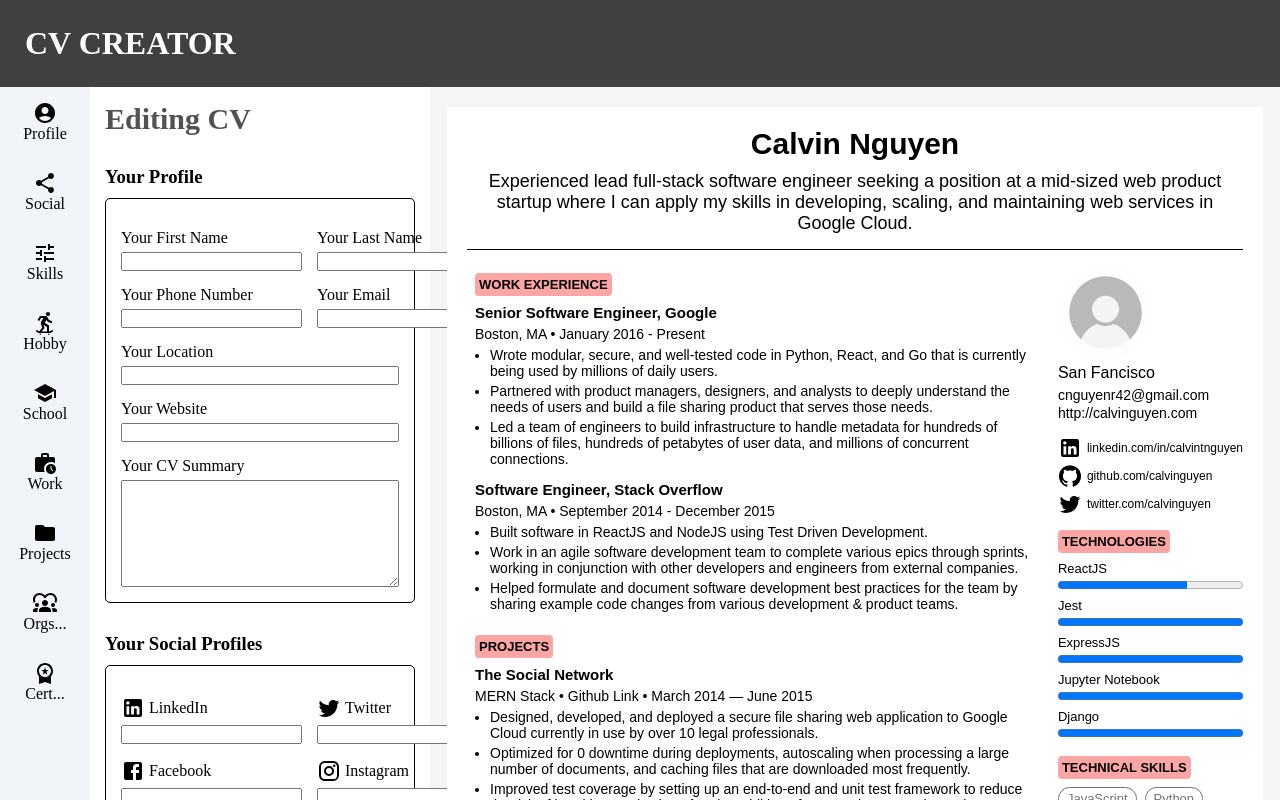
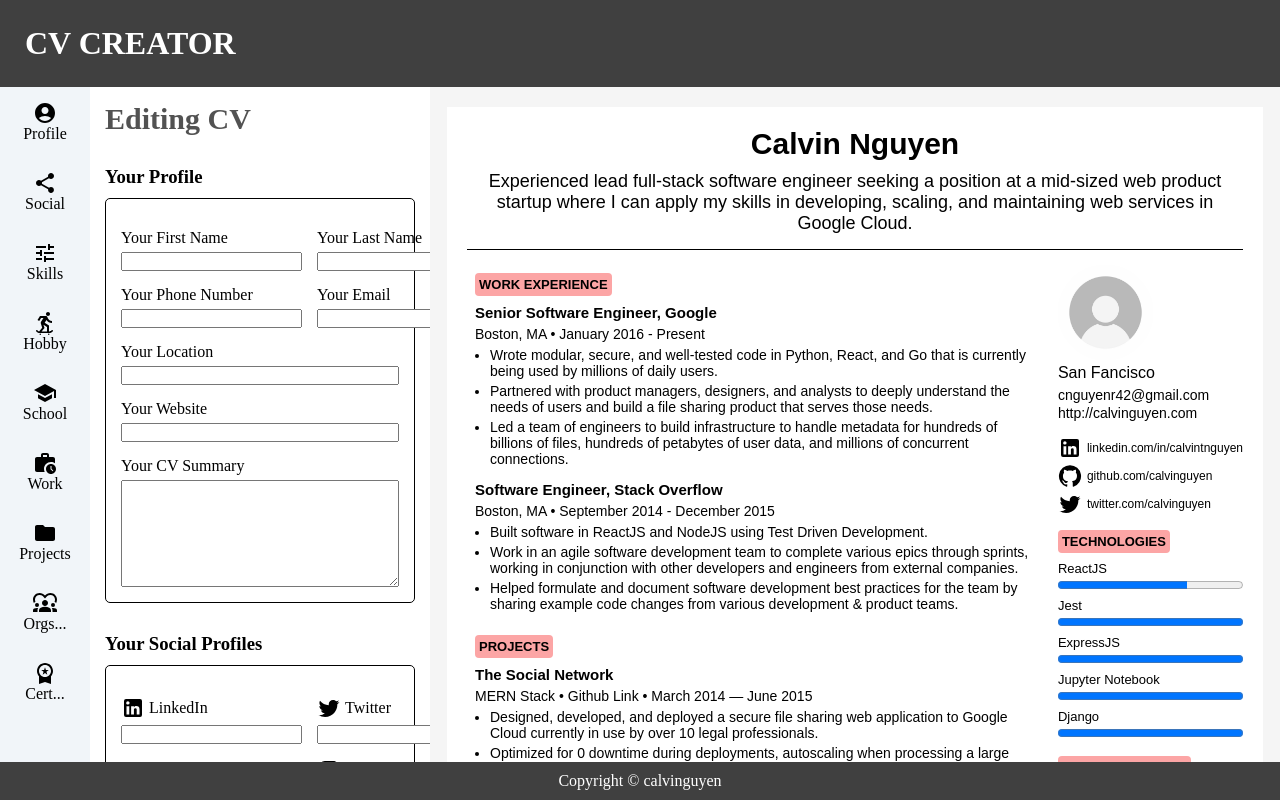
Before and after one commit to calvinguyen/cv-application, a React (Vite) app: page / in a window 1280 px wide. Shown: the top 800 px of the page. Built offline with nearby package versions, Linux system fonts and the light colour scheme.

Commit message:
Implement navbar functionality

```diff
--- a/src/assets/css/index.css
+++ b/src/assets/css/index.css
@@ -5,9 +5,9 @@
 }
 
 #root {
-  height: 100vh;
-  display: flex;
-  flex-direction: column;
+  max-height: 100vh;
+  display: grid;
+  grid-template-rows: auto minmax(0, 1fr) auto;
 }
 
 header {
@@ -17,7 +17,6 @@
 }
 
 main {
-  flex: 1;
   background-color: #f5f5f5;
   display: grid;
   grid-template-columns: 90px minmax(0, 2fr) 5fr;
@@ -30,3 +29,7 @@
   display: flex;
   justify-content: center;
 }
+
+#cv-form-container, #cv-edit-bar {
+  overflow-y: auto;
+}
--- a/src/components/CVEditBar/Forms/Certifications.jsx
+++ b/src/components/CVEditBar/Forms/Certifications.jsx
@@ -2,7 +2,7 @@
 
 const Certifications = () => {
   return (
-    <section className="edit-section">
+    <section id='certs-form' className="edit-section">
       <h1 className='edit-section-title'>Your Certifications</h1>
 
       <form className=''>
--- a/src/components/CVEditBar/Forms/Education.jsx
+++ b/src/components/CVEditBar/Forms/Education.jsx
@@ -1,6 +1,6 @@
 const Education = () => {
   return (
-    <section className="edit-section">
+    <section id="school-form" className="edit-section">
       <h1 className='edit-section-title'>Your Education</h1>
 
       <form className=''>
--- a/src/components/CVEditBar/Forms/Experiences.jsx
+++ b/src/components/CVEditBar/Forms/Experiences.jsx
@@ -1,6 +1,6 @@
 const Experiences = () => {
   return (
-    <section className="edit-section">
+    <section id="work-form" className="edit-section">
       <h1 className='edit-section-title'>Your Work Experience</h1>
 
       <form className=''>
--- a/src/components/CVEditBar/Forms/Hobbies.jsx
+++ b/src/components/CVEditBar/Forms/Hobbies.jsx
@@ -1,6 +1,6 @@
 const Hobbies = () => {
   return (
-    <section className="edit-section">
+    <section id="hobbies-form" className="edit-section">
       <h1 className='edit-section-title'>Your Hobbies</h1>
 
       <form className=''>
--- a/src/components/CVEditBar/Forms/Organizations.jsx
+++ b/src/components/CVEditBar/Forms/Organizations.jsx
@@ -1,6 +1,6 @@
 const Organizations = () => {
   return (
-    <section className="edit-section">
+    <section id="orgs-form" className="edit-section">
       <h1 className='edit-section-title'>Your Organizations</h1>
 
       <form className=''>
--- a/src/components/CVEditBar/Forms/Profile.jsx
+++ b/src/components/CVEditBar/Forms/Profile.jsx
@@ -1,6 +1,6 @@
 const Profile = () => {
   return (
-    <section className="edit-section">
+    <section id="profile-form" className="edit-section">
       <h1 className='edit-section-title'>Your Profile</h1>
 
       <form className=''>
--- a/src/components/CVEditBar/Forms/Projects.jsx
+++ b/src/components/CVEditBar/Forms/Projects.jsx
@@ -1,6 +1,6 @@
 const Projects = () => {
   return (
-    <section className="edit-section">
+    <section id="projects-form" className="edit-section">
       <h1 className='edit-section-title'>Your Projects</h1>
 
       <form className=''>
--- a/src/components/CVEditBar/Forms/Skills.jsx
+++ b/src/components/CVEditBar/Forms/Skills.jsx
@@ -1,6 +1,6 @@
 const Skills = () => {
   return (
-    <section className="edit-section">
+    <section id="skills-form" className="edit-section">
       <h1 className='edit-section-title'>Your Skills</h1>
 
       <form className=''>
--- a/src/components/CVEditBar/Forms/SocialProfiles.jsx
+++ b/src/components/CVEditBar/Forms/SocialProfiles.jsx
@@ -6,7 +6,7 @@
 
 const SocialProfiles = () => {
   return (
-    <section className="edit-section">
+    <section id='social-form' className="edit-section">
       <h1 className='edit-section-title'>Your Social Profiles</h1>
 
       <form className=''>
--- a/src/components/Main.jsx
+++ b/src/components/Main.jsx
@@ -12,7 +12,9 @@
     <main>
       <SideBar />
       <CVEditBar />
-      <CVForm />
+      <div id="cv-form-container">
+        <CVForm />
+      </div>
     </main>
   );
 }
```
